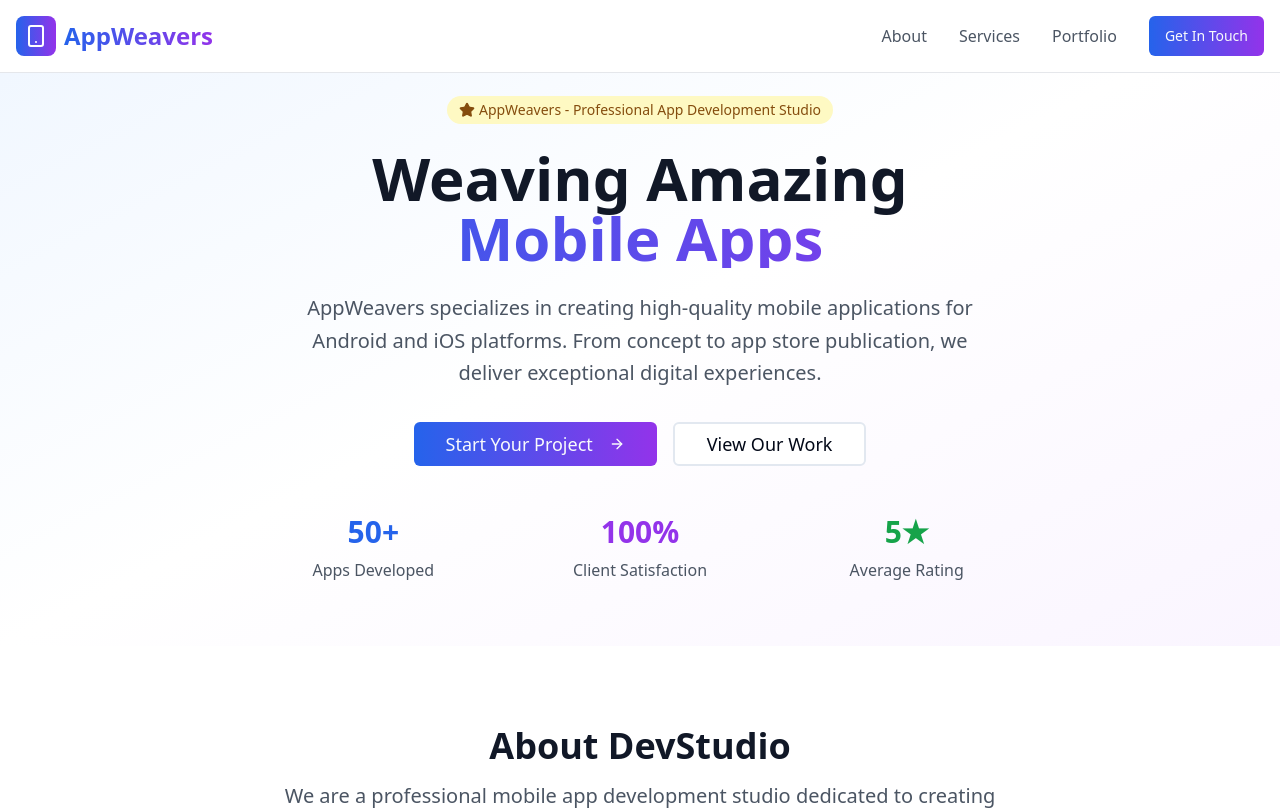
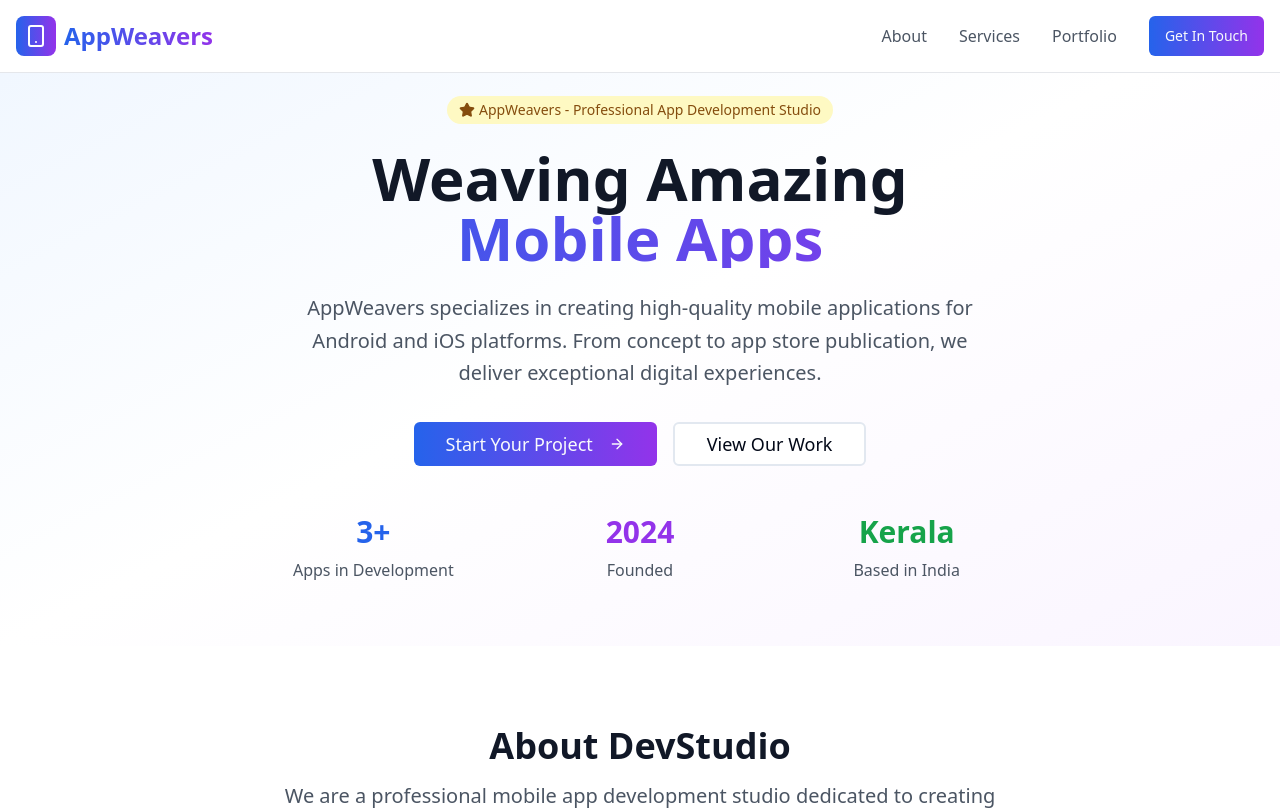
Before and after one commit to Muhammed-irshad-np/appweaver, a React (Vite) app: page / in a window 1280 px wide. Shown: the top 810 px of the page. Built offline with nearby package versions, Linux system fonts and the light colour scheme.

Commit message:
Refactor: Update portfolio section
Update the portfolio section to reflect the apps are not yet deployed.

```diff
--- a/src/components/Hero.tsx
+++ b/src/components/Hero.tsx
@@ -55,16 +55,16 @@ const Hero = () => {
 
           <div className="grid grid-cols-1 md:grid-cols-3 gap-8 max-w-3xl mx-auto">
             <div className="text-center">
-              <div className="text-3xl font-bold text-blue-600 mb-2">50+</div>
-              <div className="text-gray-600">Apps Developed</div>
+              <div className="text-3xl font-bold text-blue-600 mb-2">3+</div>
+              <div className="text-gray-600">Apps in Development</div>
             </div>
             <div className="text-center">
-              <div className="text-3xl font-bold text-purple-600 mb-2">100%</div>
-              <div className="text-gray-600">Client Satisfaction</div>
+              <div className="text-3xl font-bold text-purple-600 mb-2">2024</div>
+              <div className="text-gray-600">Founded</div>
             </div>
             <div className="text-center">
-              <div className="text-3xl font-bold text-green-600 mb-2">5★</div>
-              <div className="text-gray-600">Average Rating</div>
+              <div className="text-3xl font-bold text-green-600 mb-2">Kerala</div>
+              <div className="text-gray-600">Based in India</div>
             </div>
           </div>
         </div>
```
